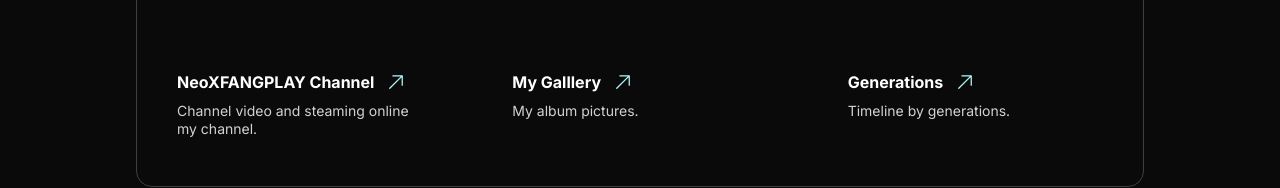
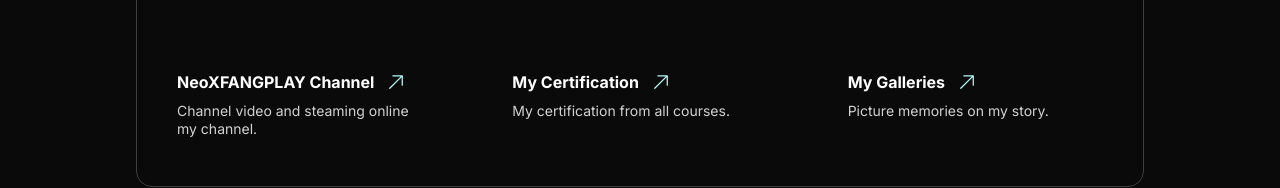
Before and after one commit to fangplay/fangplay-portfolio, a Next.js app: page / in a window 1280 px wide. Shown: the part 1611-1799 px from the top of the page. Built offline with nearby package versions, Linux system fonts and the light colour scheme.

Commit message:
changed elements page

```diff
--- a/src/app/page.tsx
+++ b/src/app/page.tsx
@@ -289,12 +289,12 @@ export default function Home() {
                 <Flex fillWidth paddingY="8" gap="8" direction="column">
                   <Flex fillWidth gap="12" alignItems="center">
                     <Text variant="body-strong-m" onBackground="neutral-strong">
-                      My Galllery
+                      My Certification
                     </Text>
                     <Icon size="s" name="arrowUpRight" />
                   </Flex>
                   <Text variant="body-default-s" onBackground="neutral-weak">
-                    My album pictures.
+                    My certification from all courses.
                   </Text>
                 </Flex>
               </Link>
@@ -307,12 +307,12 @@ export default function Home() {
                 <Flex fillWidth paddingY="8" gap="8" direction="column">
                   <Flex fillWidth gap="12" alignItems="center">
                     <Text variant="body-strong-m" onBackground="neutral-strong">
-                      Generations
+                      My Galleries
                     </Text>
                     <Icon size="s" name="arrowUpRight" />
                   </Flex>
                   <Text variant="body-default-s" onBackground="neutral-weak">
-                    Timeline by generations.
+                    Picture memories on my story.
                   </Text>
                 </Flex>
               </Link>
```
